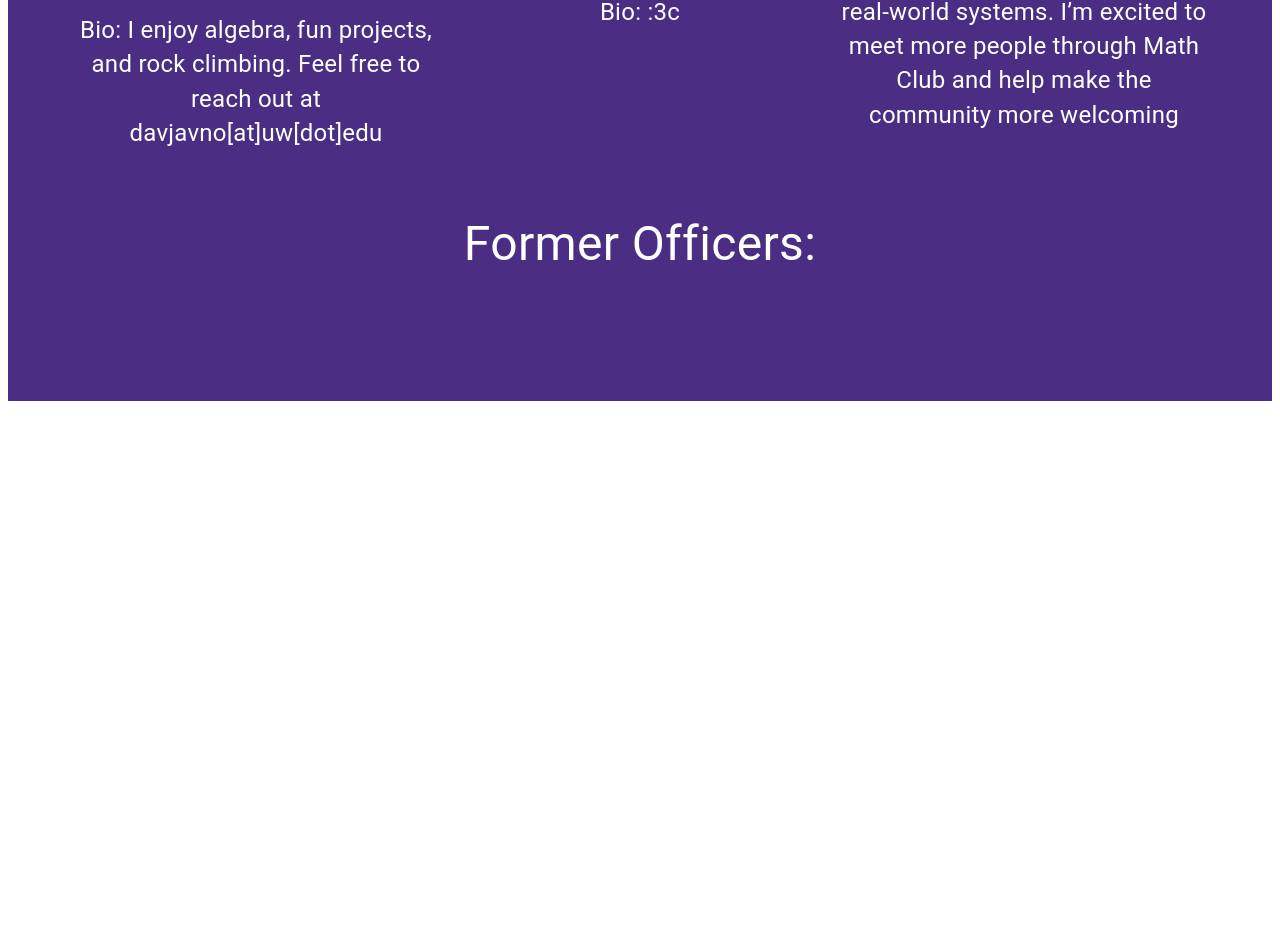
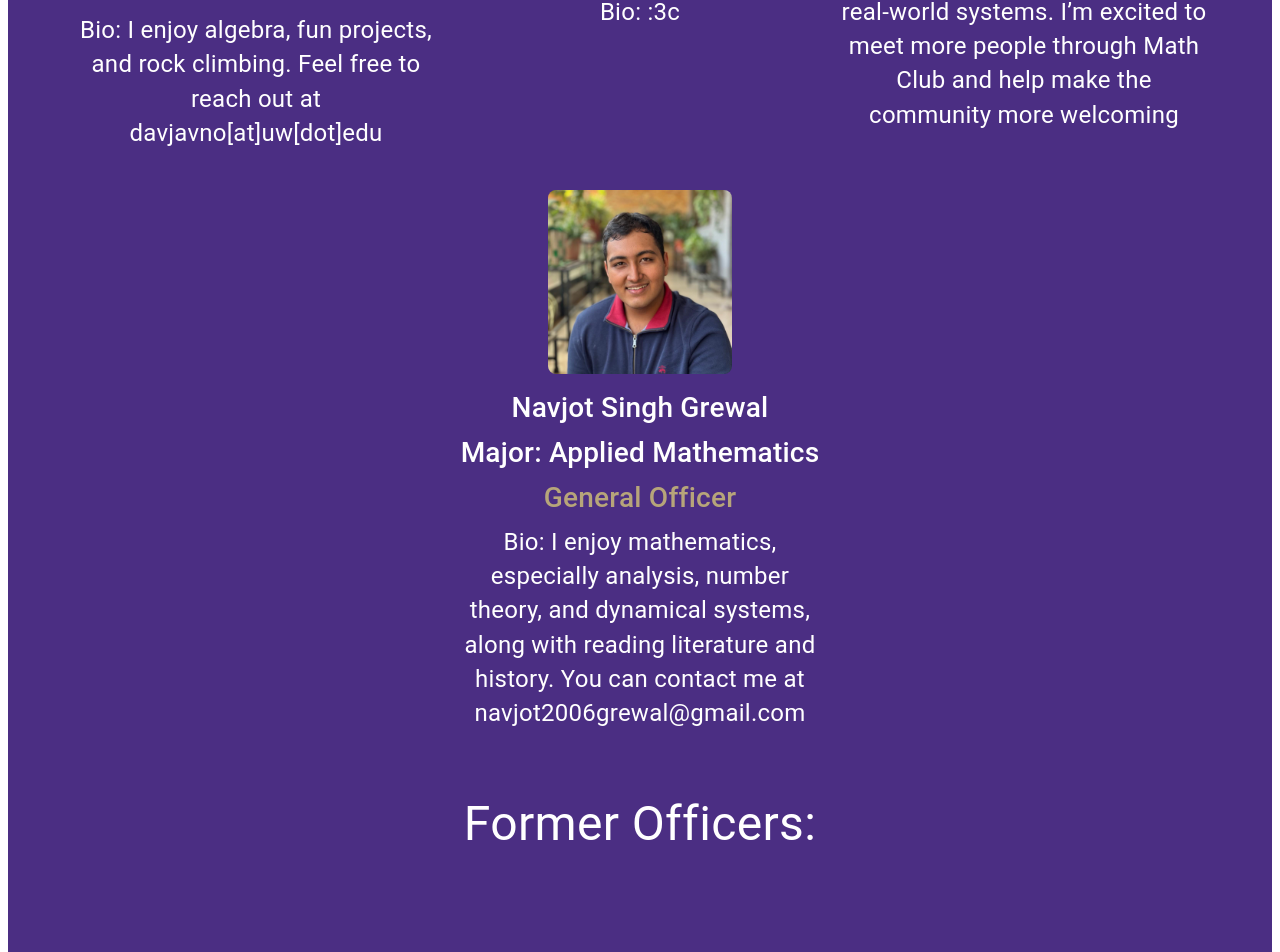
Before and after one commit to EnclaveGeneral/UW-Math-Club-Website, a React (Vite) app in the folder math-club-website/: page /officers in a window 1280 px wide. Shown: the part 1817-2769 px from the top of the page. Before the commit the page ends 2226 px from the top, so only its background shows below. Built offline with nearby package versions, Linux system fonts and the light colour scheme.

Commit message:
V0.1.6.9 More Officer Update

```diff
--- a/math-club-website/src/pages/OfficersPage.jsx
+++ b/math-club-website/src/pages/OfficersPage.jsx
@@ -7,6 +7,7 @@ import yash_photo from "../assets/yash_pic.png";
 import david_photo from "../assets/david_pic.jpg";
 import wren_photo from "../assets/wren_pic.jpeg";
 import kosuke_photo from "../assets/kosuke.jpg";
+import navjot_photo from "../assets/navjot.jpeg";
 
 // To adjust the list of current, active officers, please simply manage this array following the pre-defined format as demonstrated, the
 // website will reflect all changes, ensure that all picture or media assets are inside the /assets folder in the upper level directory
@@ -52,6 +53,12 @@ const current_officers = [
      major: "Applied Mathematics",
      bio: "Hi! I’m interested in AI, scientific computing, and how math can be used to understand real-world systems. I’m excited to meet more people through Math Club and help make the community more welcoming",
      photo: kosuke_photo
+    },
+    {name: "Navjot Singh Grewal",
+     position: "General Officer",
+     major: "Applied Mathematics",
+     bio: "I enjoy mathematics, especially analysis, number theory, and dynamical systems, along with reading literature and history. You can contact me at navjot2006grewal@gmail.com",
+     photo: navjot_photo
     },
 ]
 
```
Also changed, not shown: math-club-website/src/assets/navjot.jpeg (added).
